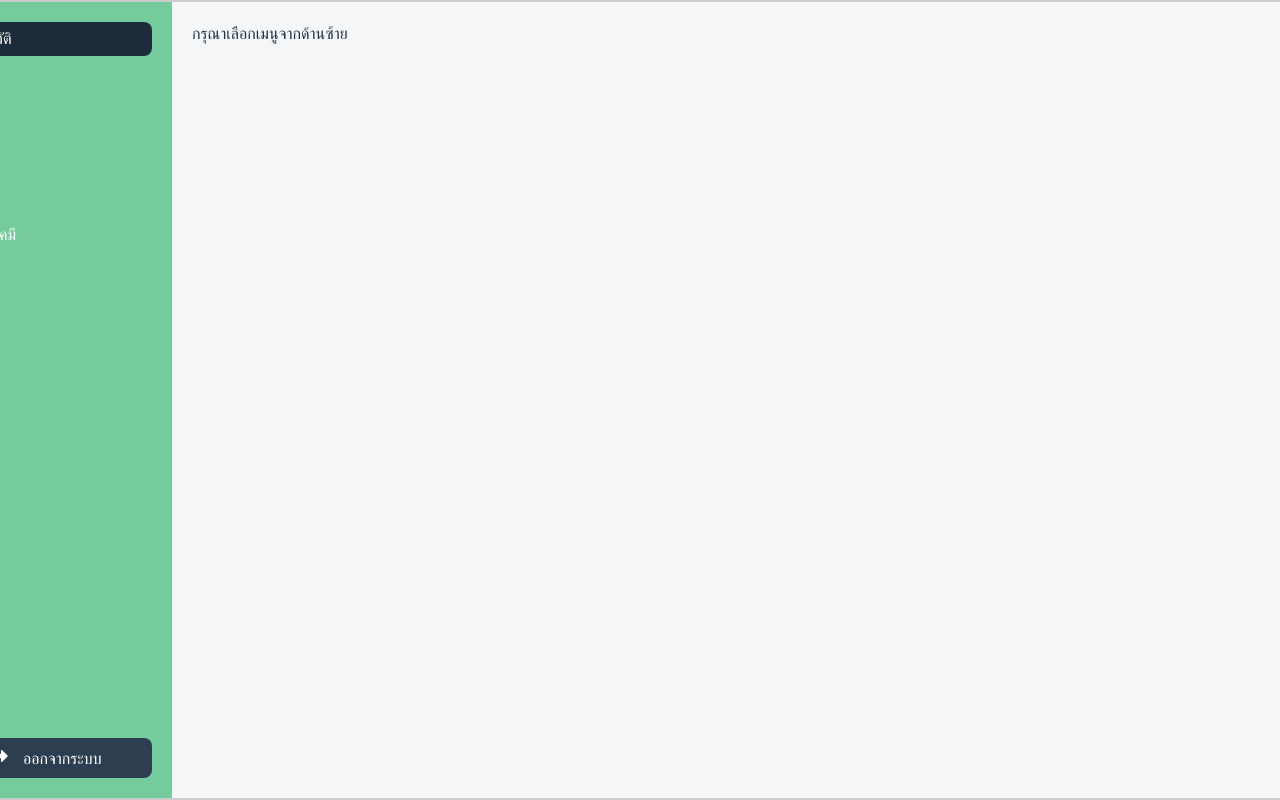
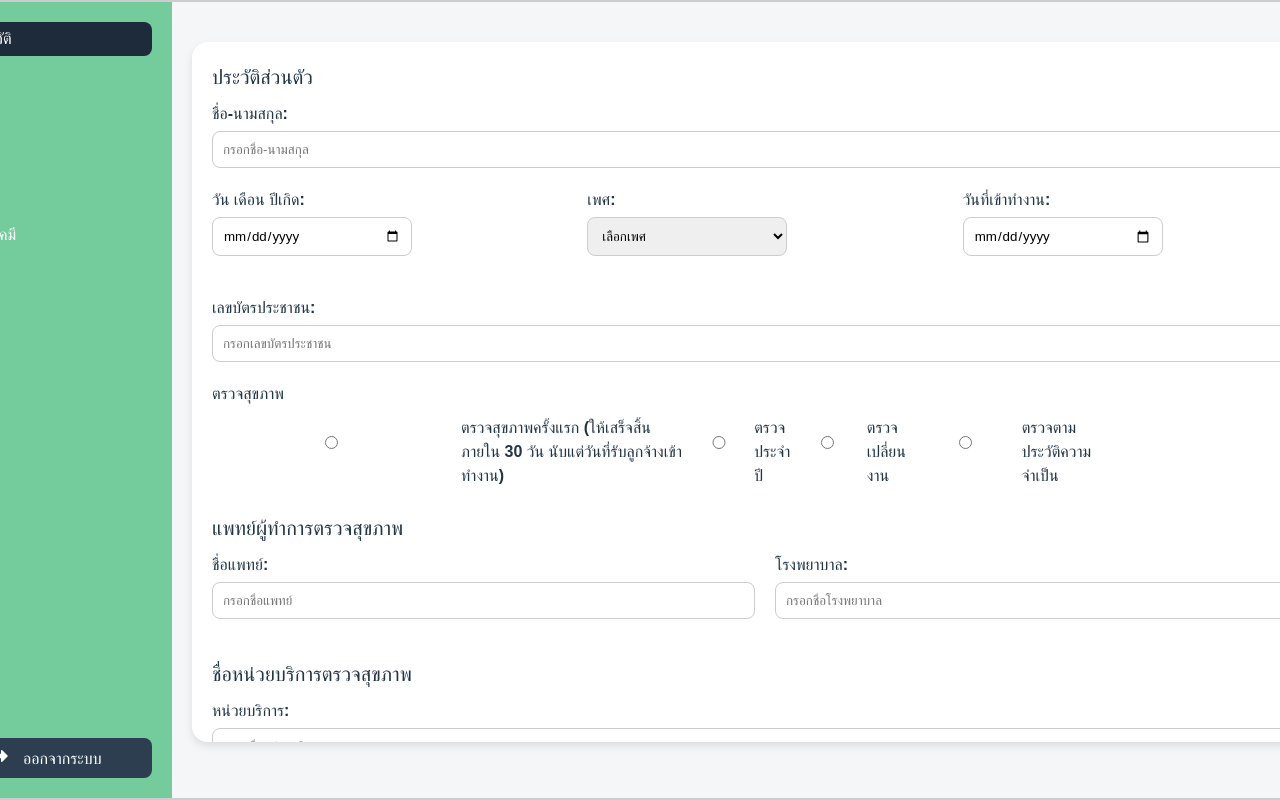
Before and after one commit to joozery/webappmo, a React (Vite) app in the folder frontend/: page /dashboard in a window 1280 px wide. Shown: the top 800 px of the page. Built offline with nearby package versions, Linux system fonts and the light colour scheme.

Commit message:
add page

```diff
--- a/frontend/src/components/Dashboard.jsx
+++ b/frontend/src/components/Dashboard.jsx
@@ -16,13 +16,10 @@ const Dashboard = () => {
     navigate('/');
   };
 
-  const [currentPage, setCurrentPage] = useState('history');
+  // ใช้ useState เพื่อเก็บสถานะของหน้า
+  const [currentPage, setCurrentPage] = useState('history'); // เก็บสถานะของหน้าใน state
 
-  const handleMenuClick = (e, page) => {
-    e.preventDefault();
-    setCurrentPage(page);
-  };
-
+  // ฟังก์ชันเพื่อ render หน้า content ตามสถานะ currentPage
   const renderContent = () => {
     switch (currentPage) {
       case 'ear':
@@ -36,28 +33,119 @@ const Dashboard = () => {
       case 'summary':
         return <SummaryPage />;
       default:
-        return <div>กรุณาเลือกเมนูจากด้านซ้าย</div>;
+        return (
+          <div className="form-container">
+            <form onSubmit={handleSubmit}>
+              <h2>ประวัติส่วนตัว</h2>
+              <label>ชื่อ-นามสกุล:</label>
+              <input type="text" name="name" value={formData.name} onChange={handleChange} placeholder="กรอกชื่อ-นามสกุล" />
+
+              <div className="form-row">
+                <div className="form-row-half">
+                  <label>วัน เดือน ปีเกิด:</label>
+                  <input type="date" name="dob" value={formData.dob} onChange={handleChange} />
+                </div>
+
+                <div className="form-row-half">
+                  <label>เพศ:</label>
+                  <select name="gender" value={formData.gender} onChange={handleChange}>
+                    <option value="">เลือกเพศ</option>
+                    <option value="ชาย">ชาย</option>
+                    <option value="หญิง">หญิง</option>
+                  </select>
+                </div>
+
+                <div className="form-row-half">
+                  <label>วันที่เข้าทำงาน:</label>
+                  <input type="date" name="startDate" value={formData.startDate} onChange={handleChange} />
+                </div>
+              </div>
+
+              <label>เลขบัตรประชาชน:</label>
+              <input type="text" name="idNumber" value={formData.idNumber} onChange={handleChange} placeholder="กรอกเลขบัตรประชาชน" />
+
+              <p>ตรวจสุขภาพ</p>
+              <div className="radio-group">
+                <label><input type="radio" name="healthCheck" value="first" /> ตรวจสุขภาพครั้งแรก (ให้เสร็จสิ้นภายใน 30 วัน นับแต่วันที่รับลูกจ้างเข้าทำงาน)</label>
+                <label><input type="radio" name="healthCheck" value="annual" /> ตรวจประจำปี</label>
+                <label><input type="radio" name="healthCheck" value="changeJob" /> ตรวจเปลี่ยนงาน</label>
+                <label><input type="radio" name="healthCheck" value="history" /> ตรวจตามประวัติความจำเป็น</label>
+              </div>
+
+              <h3>แพทย์ผู้ทำการตรวจสุขภาพ</h3>
+              <div className="form-row">
+                <div className="form-row-half">
+                  <label>ชื่อแพทย์:</label>
+                  <input type="text" name="doctorName" value={formData.doctorName} onChange={handleChange} placeholder="กรอกชื่อแพทย์" />
+                </div>
+
+                <div className="form-row-half">
+                  <label>โรงพยาบาล:</label>
+                  <input type="text" name="hospital" value={formData.hospital} onChange={handleChange} placeholder="กรอกชื่อโรงพยาบาล" />
+                </div>
+              </div>
+
+              <h3>ชื่อหน่วยบริการตรวจสุขภาพ</h3>
+              <label>หน่วยบริการ:</label>
+              <input type="text" name="serviceUnit" value={formData.serviceUnit} onChange={handleChange} placeholder="กรอกชื่อหน่วยบริการ" />
+
+              <label>ที่อยู่:</label>
+              <input type="text" name="address" value={formData.address} onChange={handleChange} placeholder="กรอกที่อยู่" />
+
+              <label>เบอร์โทร:</label>
+              <input type="text" name="phone" value={formData.phone} onChange={handleChange} placeholder="กรอกเบอร์โทร" />
+
+              <div className="footer">
+                <button className="save-btn" type="submit">บันทึก</button>
+              </div>
+            </form>
+          </div>
+        );
     }
+  };
+
+  const [formData, setFormData] = useState({
+    name: '',
+    dob: '',
+    gender: '',
+    startDate: '',
+    idNumber: '',
+    doctorName: '',
+    hospital: '',
+    serviceUnit: '',
+    address: '',
+    phone: ''
+  });
+
+  const handleChange = (e) => {
+    setFormData({ ...formData, [e.target.name]: e.target.value });
+  };
+
+  const handleSubmit = (e) => {
+    e.preventDefault();
+    console.log('ข้อมูลที่กรอก:', formData);
   };
 
   return (
     <div className="container">
+      {/* Sidebar */}
       <aside className="sidebar">
         <ul className="menu">
-          <li><a href="#" className={currentPage === 'history' ? 'active' : ''} onClick={(e) => handleMenuClick(e, 'history')}><FaHistory style={{ marginRight: '10px' }} /> ประวัติ</a></li>
-          <li><a href="#" className={currentPage === 'ear' ? 'active' : ''} onClick={(e) => handleMenuClick(e, 'ear')}><FaHeadphonesAlt style={{ marginRight: '10px' }} /> หู</a></li>
-          <li><a href="#" className={currentPage === 'eye' ? 'active' : ''} onClick={(e) => handleMenuClick(e, 'eye')}><FaEye style={{ marginRight: '10px' }} /> ตา</a></li>
-          <li><a href="#" className={currentPage === 'lung' ? 'active' : ''} onClick={(e) => handleMenuClick(e, 'lung')}><FaLungs style={{ marginRight: '10px' }} /> ปอด</a></li>
-          <li><a href="#" className={currentPage === 'chemicals' ? 'active' : ''} onClick={(e) => handleMenuClick(e, 'chemicals')}><FaFlask style={{ marginRight: '10px' }} /> สารเคมี</a></li>
-          <li><a href="#" className={currentPage === 'summary' ? 'active' : ''} onClick={(e) => handleMenuClick(e, 'summary')}><FaChartBar style={{ marginRight: '10px' }} /> สรุป</a></li>
+          <li><a href="#" className={currentPage === 'history' ? 'active' : ''} onClick={() => setCurrentPage('history')}><FaHistory style={{ marginRight: '10px' }} /> ประวัติ</a></li>
+          <li><a href="#" className={currentPage === 'ear' ? 'active' : ''} onClick={() => setCurrentPage('ear')}><FaHeadphonesAlt style={{ marginRight: '10px' }} /> หู</a></li>
+          <li><a href="#" className={currentPage === 'eye' ? 'active' : ''} onClick={() => setCurrentPage('eye')}><FaEye style={{ marginRight: '10px' }} /> ตา</a></li>
+          <li><a href="#" className={currentPage === 'lung' ? 'active' : ''} onClick={() => setCurrentPage('lung')}><FaLungs style={{ marginRight: '10px' }} /> ปอด</a></li>
+          <li><a href="#" className={currentPage === 'chemicals' ? 'active' : ''} onClick={() => setCurrentPage('chemicals')}><FaFlask style={{ marginRight: '10px' }} /> สารเคมี</a></li>
+          <li><a href="#" className={currentPage === 'summary' ? 'active' : ''} onClick={() => setCurrentPage('summary')}><FaChartBar style={{ marginRight: '10px' }} /> สรุป</a></li>
         </ul>
         <button className="logout-btn" onClick={handleLogout}>
           <FaSignOutAlt style={{ marginRight: '10px' }} /> ออกจากระบบ
         </button>
       </aside>
 
+      {/* Content */}
       <div className="content">
-        {renderContent()}
+        {renderContent()} {/* เรียกฟังก์ชัน renderContent */}
       </div>
     </div>
   );
```
